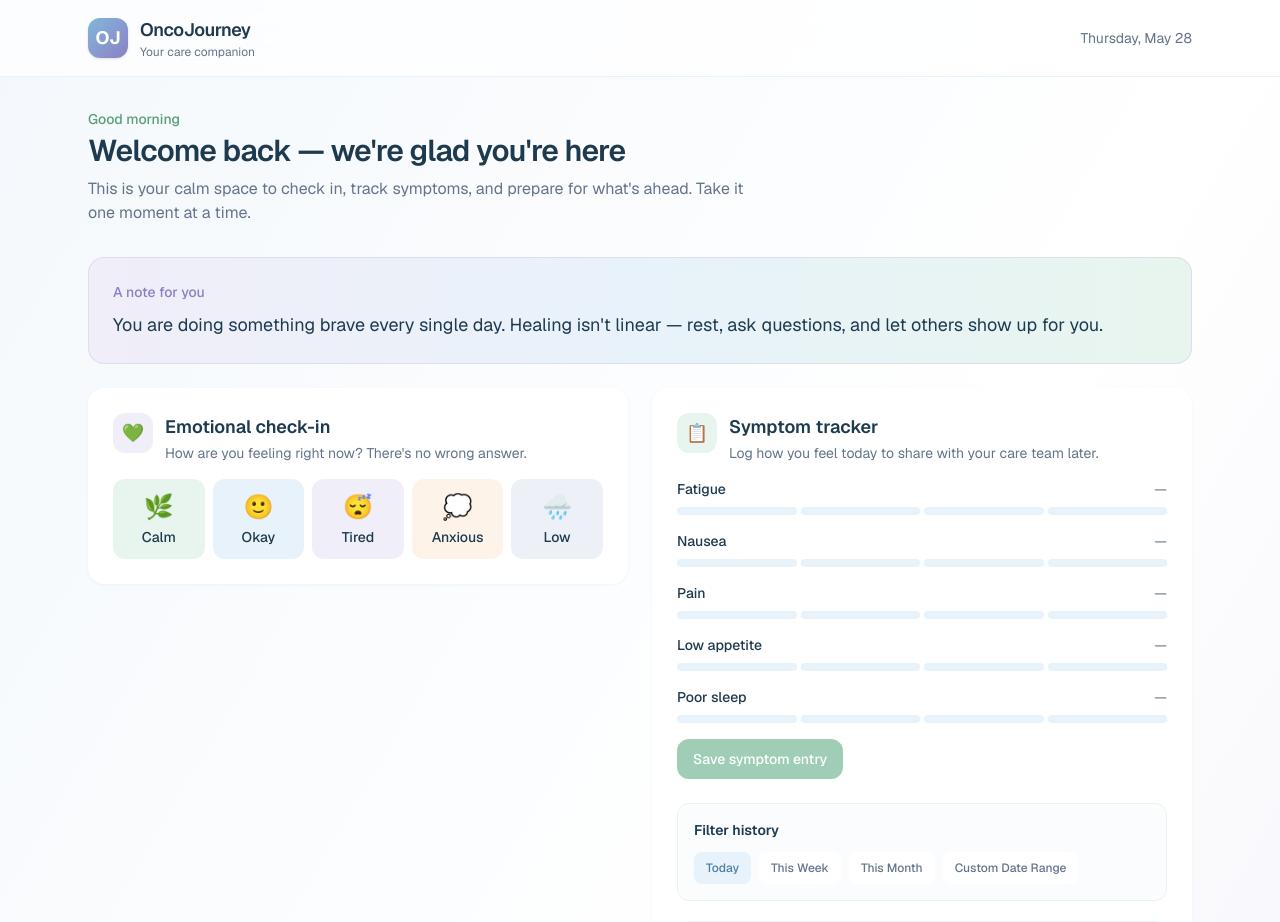
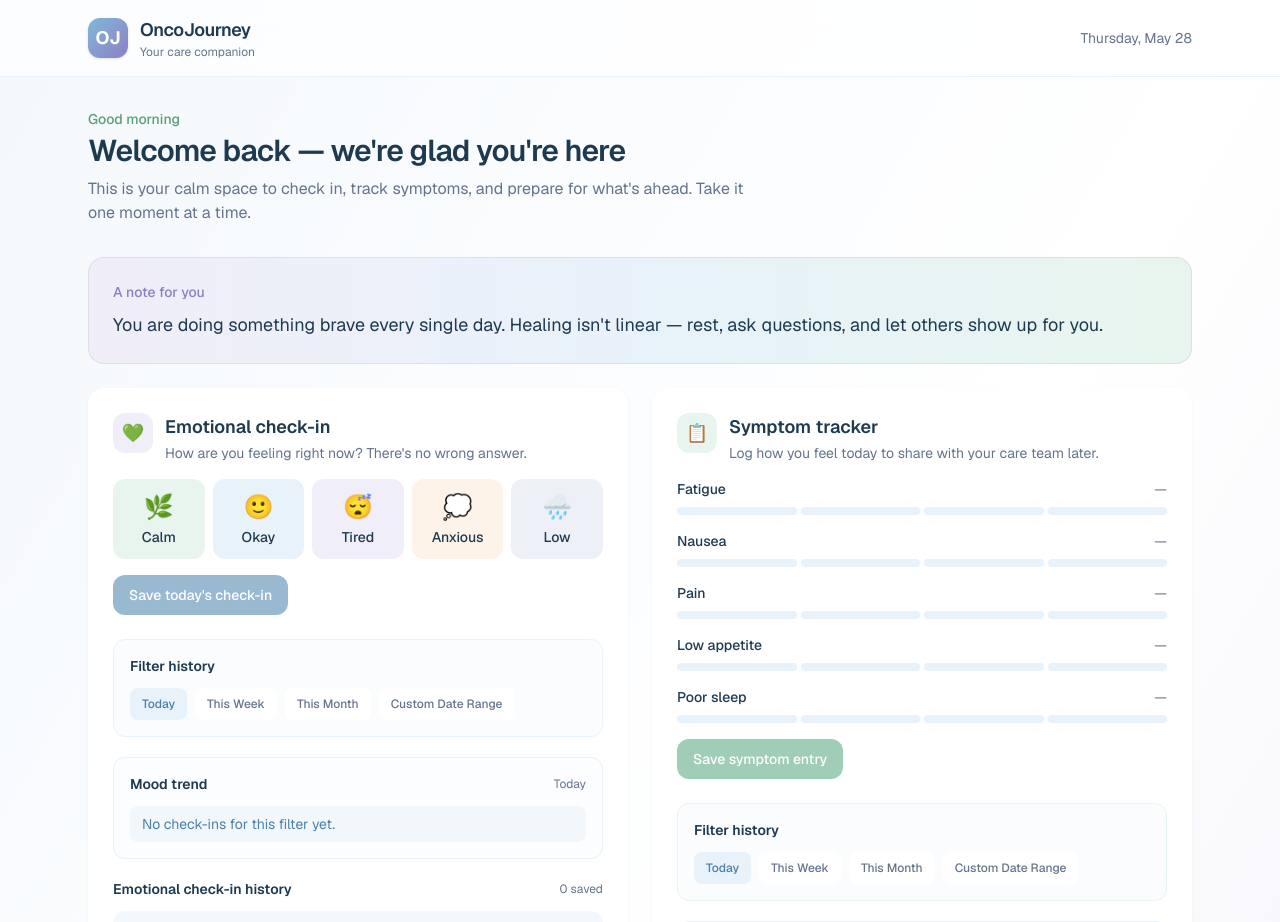
Before and after one commit to mslashon/OncoJourney, a Next.js app: page / in a window 1280 px wide. Shown: the top 922 px of the page. Built offline with nearby package versions, Linux system fonts and the light colour scheme.

Commit message:
Enhance EmotionalCheckIn component with mood tracking and filtering functionality, including local storage integration for check-in history and custom date range filtering.

```diff
--- a/components/dashboard/emotional-check-in.tsx
+++ b/components/dashboard/emotional-check-in.tsx
@@ -1,6 +1,6 @@
 "use client";
 
-import { useState } from "react";
+import { useEffect, useMemo, useState } from "react";
 
 const moods = [
   { label: "Calm", emoji: "🌿", color: "bg-[#e8f5ee] ring-[#8bc4a8]" },
@@ -10,8 +10,131 @@ const moods = [
   { label: "Low", emoji: "🌧️", color: "bg-[#eef0f8] ring-[#a8b0d4]" },
 ] as const;
 
+type MoodLabel = (typeof moods)[number]["label"];
+type FilterType = "today" | "week" | "month" | "custom";
+
+type CheckInEntry = {
+  id: string;
+  mood: MoodLabel;
+  createdAt: string;
+};
+
+const STORAGE_KEY = "oncojourney-emotional-checkins";
+
 export function EmotionalCheckIn() {
-  const [selected, setSelected] = useState<string | null>(null);
+  const [selected, setSelected] = useState<MoodLabel | null>(null);
+  const [history, setHistory] = useState<CheckInEntry[]>([]);
+  const [isLoaded, setIsLoaded] = useState(false);
+  const [filterType, setFilterType] = useState<FilterType>("today");
+  const [customStartDate, setCustomStartDate] = useState("");
+  const [customEndDate, setCustomEndDate] = useState("");
+
+  useEffect(() => {
+    try {
+      const raw = window.localStorage.getItem(STORAGE_KEY);
+      if (!raw) {
+        setIsLoaded(true);
+        return;
+      }
+      const parsed = JSON.parse(raw) as CheckInEntry[];
+      if (Array.isArray(parsed)) {
+        setHistory(parsed);
+      }
+    } catch {
+      // Ignore malformed storage and continue.
+    } finally {
+      setIsLoaded(true);
+    }
+  }, []);
+
+  useEffect(() => {
+    if (!isLoaded) return;
+    window.localStorage.setItem(STORAGE_KEY, JSON.stringify(history));
+  }, [history, isLoaded]);
+
+  const saveCheckIn = () => {
+    if (!selected) return;
+
+    const newEntry: CheckInEntry = {
+      id: crypto.randomUUID(),
+      mood: selected,
+      createdAt: new Date().toISOString(),
+    };
+
+    setHistory((prev) => [newEntry, ...prev]);
+  };
+
+  const deleteCheckIn = (entryId: string) => {
+    setHistory((prev) => prev.filter((entry) => entry.id !== entryId));
+  };
+
+  const filterOptions: { id: FilterType; label: string }[] = [
+    { id: "today", label: "Today" },
+    { id: "week", label: "This Week" },
+    { id: "month", label: "This Month" },
+    { id: "custom", label: "Custom Date Range" },
+  ];
+
+  const filteredHistory = useMemo(() => {
+    const now = new Date();
+    const startOfToday = new Date(now.getFullYear(), now.getMonth(), now.getDate());
+    const startOfWeek = new Date(startOfToday);
+    startOfWeek.setDate(startOfToday.getDate() - startOfToday.getDay());
+    const startOfMonth = new Date(now.getFullYear(), now.getMonth(), 1);
+
+    return history.filter((entry) => {
+      const entryDate = new Date(entry.createdAt);
+      const entryDay = new Date(
+        entryDate.getFullYear(),
+        entryDate.getMonth(),
+        entryDate.getDate()
+      );
+
+      if (filterType === "today") {
+        return entryDay.getTime() === startOfToday.getTime();
+      }
+
+      if (filterType === "week") {
+        return entryDay >= startOfWeek && entryDay <= now;
+      }
+
+      if (filterType === "month") {
+        return entryDay >= startOfMonth && entryDay <= now;
+      }
+
+      if (!customStartDate || !customEndDate) return false;
+      const customStart = new Date(`${customStartDate}T00:00:00`);
+      const customEnd = new Date(`${customEndDate}T23:59:59`);
+      return entryDate >= customStart && entryDate <= customEnd;
+    });
+  }, [customEndDate, customStartDate, filterType, history]);
+
+  const trendPoints = useMemo(() => {
+    return [...filteredHistory]
+      .sort(
+        (a, b) =>
+          new Date(a.createdAt).getTime() - new Date(b.createdAt).getTime()
+      )
+      .map((entry) => {
+        const moodIndex = moods.findIndex((mood) => mood.label === entry.mood);
+        const safeIndex = moodIndex >= 0 ? moodIndex : 0;
+        const moodMeta = moods[safeIndex];
+        return {
+          id: entry.id,
+          label: new Date(entry.createdAt).toLocaleDateString("en-US", {
+            month: "short",
+            day: "numeric",
+          }),
+          value: safeIndex + 1,
+          emoji: moodMeta.emoji,
+        };
+      });
+  }, [filteredHistory]);
+
+  const filterLabel = useMemo(() => {
+    const option = filterOptions.find((item) => item.id === filterType);
+    return option ? option.label : "Today";
+  }, [filterType]);
 
   return (
     <section className="min-w-0 w-full rounded-2xl border border-white/80 bg-white p-5 shadow-sm shadow-[#7eb8da]/10 sm:p-6">
@@ -60,6 +183,141 @@ export function EmotionalCheckIn() {
           you.
         </p>
       )}
+
+      <button
+        type="button"
+        onClick={saveCheckIn}
+        disabled={!selected}
+        className="mt-4 w-full rounded-xl bg-[#4a7fa8] px-4 py-2.5 text-sm font-medium text-white transition-colors hover:bg-[#3d6d92] focus:outline-none focus-visible:ring-2 focus-visible:ring-[#7eb8da] focus-visible:ring-offset-2 disabled:cursor-not-allowed disabled:bg-[#99b9d1] sm:w-auto"
+      >
+        Save today&apos;s check-in
+      </button>
+
+      <div className="mt-6 rounded-xl border border-[#e8f2fa] bg-[#f4f8fc]/40 p-4">
+        <h3 className="text-sm font-semibold text-[#1e3a4f]">Filter history</h3>
+        <div className="mt-3 flex flex-col gap-2 sm:flex-row sm:flex-wrap">
+          {filterOptions.map((option) => (
+            <button
+              key={option.id}
+              type="button"
+              onClick={() => setFilterType(option.id)}
+              className={`w-full rounded-lg px-3 py-2 text-xs font-medium transition-colors sm:w-auto ${
+                filterType === option.id
+                  ? "bg-[#e8f2fa] text-[#4a7fa8]"
+                  : "bg-white text-[#64748b] hover:bg-[#eef6fb]"
+              }`}
+            >
+              {option.label}
+            </button>
+          ))}
+        </div>
+
+        {filterType === "custom" && (
+          <div className="mt-3 grid gap-2 sm:grid-cols-2">
+            <label className="text-xs text-[#64748b]">
+              Start date
+              <input
+                type="date"
+                value={customStartDate}
+                onChange={(event) => setCustomStartDate(event.target.value)}
+                className="mt-1 w-full rounded-lg border border-[#e8f2fa] bg-white px-3 py-2 text-sm text-[#1e3a4f] focus:border-[#7eb8da] focus:outline-none focus:ring-2 focus:ring-[#7eb8da]/20"
+              />
+            </label>
+            <label className="text-xs text-[#64748b]">
+              End date
+              <input
+                type="date"
+                value={customEndDate}
+                onChange={(event) => setCustomEndDate(event.target.value)}
+                className="mt-1 w-full rounded-lg border border-[#e8f2fa] bg-white px-3 py-2 text-sm text-[#1e3a4f] focus:border-[#7eb8da] focus:outline-none focus:ring-2 focus:ring-[#7eb8da]/20"
+              />
+            </label>
+          </div>
+        )}
+      </div>
+
+      <div className="mt-5 rounded-xl border border-[#e8f2fa] bg-[#f4f8fc]/35 p-4">
+        <div className="mb-3 flex items-center justify-between gap-2">
+          <h3 className="text-sm font-semibold text-[#1e3a4f]">Mood trend</h3>
+          <span className="text-xs text-[#64748b]">{filterLabel}</span>
+        </div>
+        {trendPoints.length > 0 ? (
+          <ul className="flex items-end gap-2 overflow-x-auto pb-2">
+            {trendPoints.map((point) => (
+              <li key={point.id} className="min-w-10 flex-1">
+                <div className="flex h-28 items-end">
+                  <div
+                    className="w-full rounded-t-md bg-gradient-to-t from-[#8bc4a8] via-[#7eb8da] to-[#b8b0d4]"
+                    style={{ height: `${Math.max(10, (point.value / moods.length) * 100)}%` }}
+                    aria-hidden
+                  />
+                </div>
+                <p className="mt-1 text-center text-sm" aria-hidden>
+                  {point.emoji}
+                </p>
+                <p className="text-center text-[10px] text-[#64748b]">{point.label}</p>
+              </li>
+            ))}
+          </ul>
+        ) : (
+          <p className="rounded-lg bg-[#e8f2fa]/50 px-3 py-2 text-sm text-[#4a7fa8]">
+            No check-ins for this filter yet.
+          </p>
+        )}
+      </div>
+
+      <div className="mt-5">
+        <div className="mb-3 flex items-center justify-between gap-2">
+          <h3 className="text-sm font-semibold text-[#1e3a4f]">
+            Emotional check-in history
+          </h3>
+          <span className="text-xs text-[#64748b]">{filteredHistory.length} saved</span>
+        </div>
+        <ul className="space-y-3">
+          {filteredHistory.map((entry) => {
+            const moodMeta =
+              moods.find((mood) => mood.label === entry.mood) ?? moods[0];
+
+            return (
+              <li
+                key={entry.id}
+                className="rounded-xl border border-[#e8f2fa] bg-[#f4f8fc]/40 px-4 py-3"
+              >
+                <div className="flex flex-col gap-2 sm:flex-row sm:items-start sm:justify-between">
+                  <time
+                    className="text-xs font-medium text-[#4a7fa8]"
+                    dateTime={entry.createdAt}
+                  >
+                    {new Date(entry.createdAt).toLocaleDateString("en-US", {
+                      weekday: "short",
+                      month: "short",
+                      day: "numeric",
+                      year: "numeric",
+                    })}
+                  </time>
+                  <button
+                    type="button"
+                    onClick={() => deleteCheckIn(entry.id)}
+                    className="w-full rounded-lg border border-[#e8f2fa] bg-white px-3 py-1.5 text-xs font-medium text-[#4a7fa8] transition-colors hover:bg-[#e8f2fa] focus:outline-none focus-visible:ring-2 focus-visible:ring-[#7eb8da] sm:w-auto"
+                  >
+                    Delete
+                  </button>
+                </div>
+                <p className="mt-2 text-sm text-[#1e3a4f]">
+                  <span aria-hidden>{moodMeta.emoji}</span>{" "}
+                  <span className="font-medium">{entry.mood}</span>
+                </p>
+              </li>
+            );
+          })}
+        </ul>
+
+        {isLoaded && filteredHistory.length === 0 && (
+          <p className="mt-3 rounded-xl bg-[#e8f2fa]/50 px-4 py-3 text-sm text-[#4a7fa8]">
+            No emotional check-ins in this date range yet.
+          </p>
+        )}
+      </div>
     </section>
   );
 }
```
